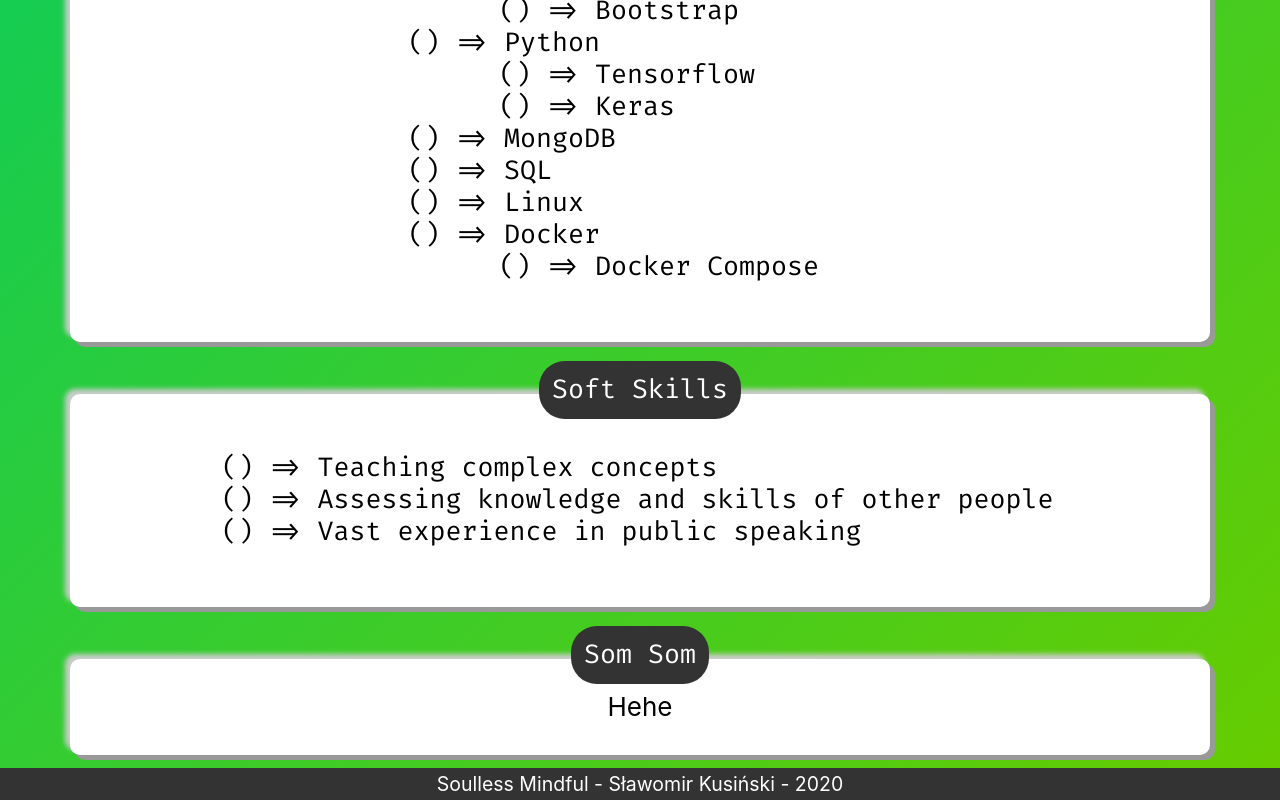
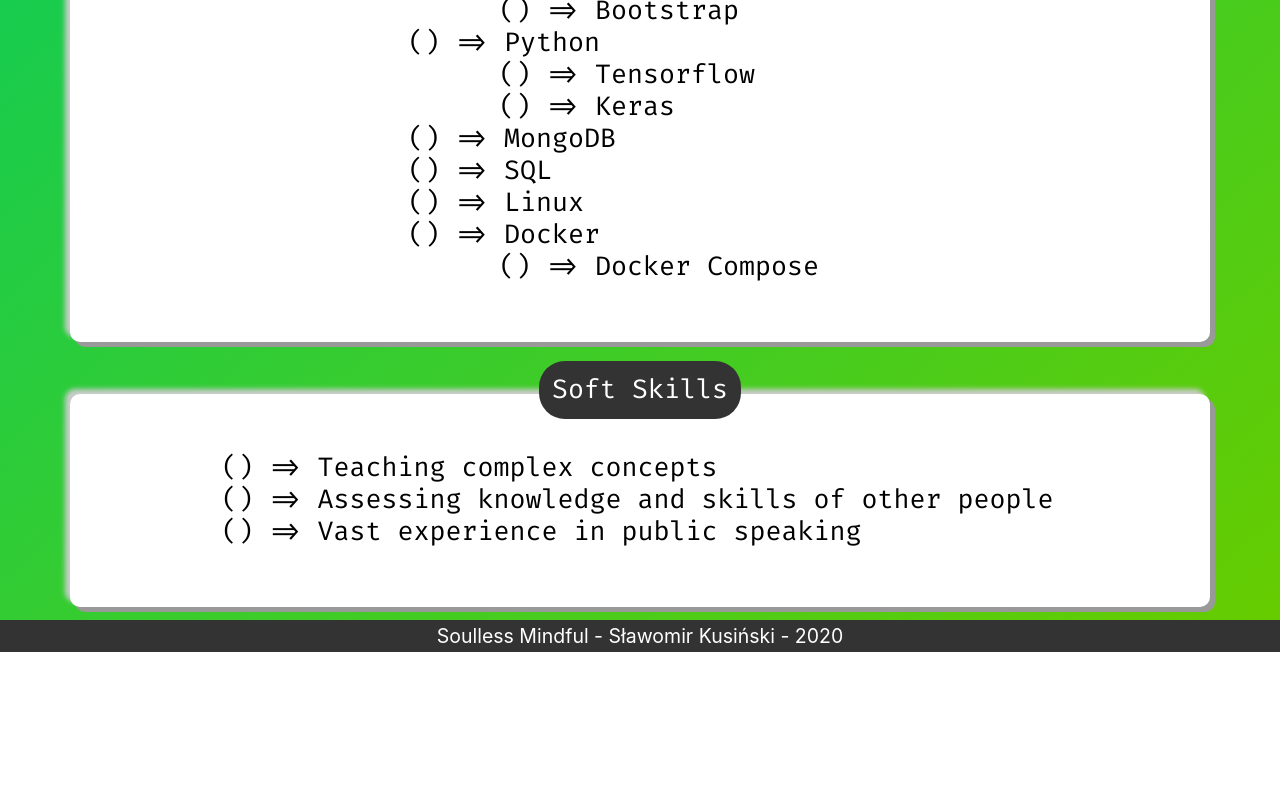
Before and after one commit to SoullessMindful/SoullessMindful.github.io, a React (Create React App) app in the folder soulless-mindful-home/: page / in a window 1280 px wide. Shown: the part 728-1528 px from the top of the page. After the commit the page ends 1380 px from the top, so only its background shows below. Built offline with nearby package versions, Linux system fonts and the light colour scheme.

Commit message:
Irrelevant ContentBlock removed from Home component

```diff
--- a/soulless-mindful-home/src/components/Home.tsx
+++ b/soulless-mindful-home/src/components/Home.tsx
@@ -40,7 +40,6 @@
       <ContentBlock label="soft skills">
         <List elements={softSkills} />
       </ContentBlock>
-      <ContentBlock label="som som">Hehe</ContentBlock>
     </Container>
   )
 }
```
